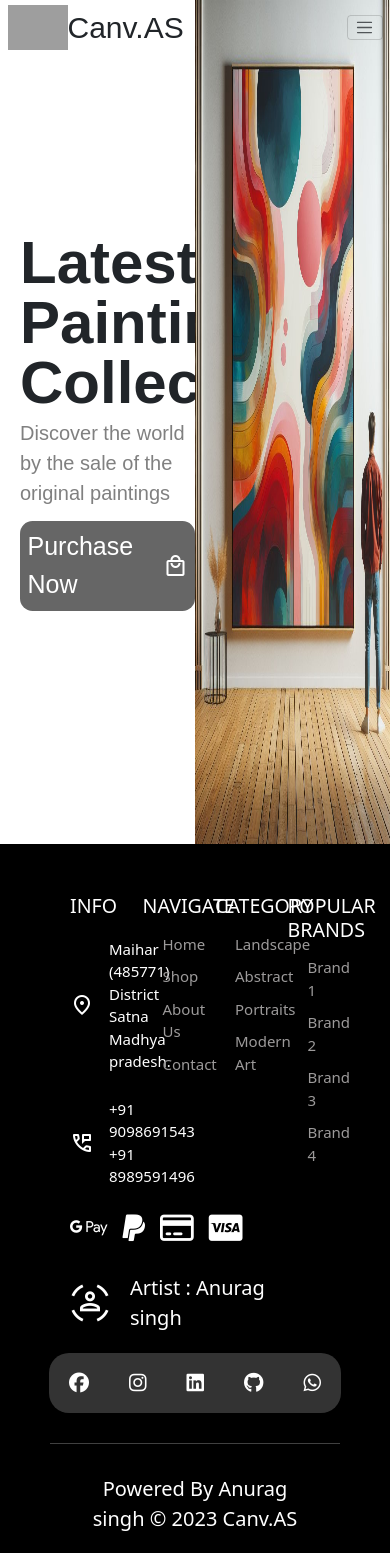
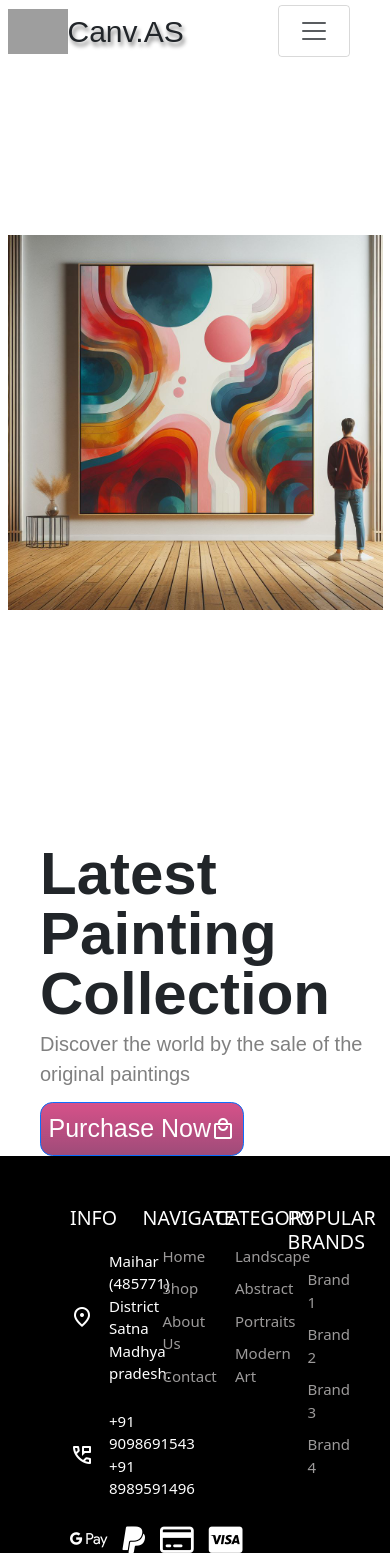
Before and after one commit to anurag6569201/Canv.AS, a Django app: page / in a window 390 px wide. Shown: the top 1553 px of the page. Before the commit the page ends 1531 px from the top, so only its background shows below. Run offline with Django 4.2, Linux system fonts and the light colour scheme; some libraries are stand-ins or nearby versions; some web fonts are replaced; grey boxes are pictures that could not be loaded.

Commit message:
adjusted the css and make it responsive

```diff
--- a/static/assets/css/main.css
+++ b/static/assets/css/main.css
@@ -26,6 +26,7 @@ body::-webkit-scrollbar{
 .logo span{
     font-size: 3em;
     font-family: 'Atomic Age', sans-serif;
+    text-shadow: 2px 4px 4px grey;
 }
 .menu a{
     text-decoration: none;
@@ -39,16 +40,8 @@ body::-webkit-scrollbar{
 /* nav end */
 
 /* hero */
-.hero{
-    top: 0;
-    height: 100vh;
-    display: flex;
-    align-items: center;
-    justify-content: space-evenly;
-    padding: 2em;
-}
-.hero1,.hero2{
-    width: 50%;
+.hero1{
+    padding-left: 40px;
 }
 .hero1 h1{
     font-size: 6em;
@@ -78,9 +71,27 @@ body::-webkit-scrollbar{
     border-radius: .5em;
     margin-top: .5em;
 }
-.hero2 img{
+.hero2{
     height: 100vh;
-    width: 50vw;
+    overflow: hidden;
+    display: flex;
+    align-items: center;
+    justify-content: center;
+}
+.hero2 img {
+    width: 100%;
+    height: auto;
+    max-width: 100%;
+    display: block;
+    object-fit: cover;
+}
+.hero_taker{
+    display: flex;
+    align-items: center;
+    justify-content: center;
+}
+.btn-primary{
+    background: linear-gradient(#d65189,#dd2e8e79);
 }
 /* hero end */
 
--- a/static/assets/css/registration.css
+++ b/static/assets/css/registrationn.css
@@ -4,14 +4,18 @@
     border-radius: 8px;
     width: 100%;
     height: 100vh;
-    font-size: 12px;
+    font-size: 13px;
     display: flex;
     justify-content: space-evenly;
     align-items: center;
     padding-right: 5em;
 }
 .containig_image img{
-    width: 50em;
+    width: 100%;
+    display: block;
+    max-width: 100%;
+    display: block;
+    object-fit: cover;
     height: 100vh;
 }
 .login-signup-tab-container {
@@ -33,7 +37,7 @@
 }
 
 .login-signup-tab:hover {
-    background-color: #ddd;
+    background: linear-gradient(#d65189,#dd2e8e79);
 }
 
 .active-login-signup-tab {
@@ -66,7 +70,7 @@
 }
 
 .login-signup-button {
-    background-color: #4caf50;
+    background: linear-gradient(#d65189,#dd2e8e79);
     color: #fff;
     padding: 10px;
     border: none;
@@ -76,5 +80,5 @@
 }
 
 .login-signup-button:hover {
-    background-color: #45a049;
+    background: linear-gradient(#d65189,#dd2e8e79);
 }
--- a/static/assets/js/main.js
+++ b/static/assets/js/main.js
@@ -4,11 +4,10 @@ window.addEventListener("scroll", () => {
   console.log(offset);
   if (offset >= 10) {
     navbar.style.background= "rgba(255, 255, 255, 1)";
-    navbar.style.boxShadow = "0 0 3px 10px white";
+    navbar.style.boxShadow = "0 0 1px 3px white";
   }
   else {
     navbar.style.background = "rgba(255, 255, 255, 0)";
-    navbar.style.boxShadow = "0 0 3px 10px transparent";
+    navbar.style.boxShadow = "0 0 1px 3px transparent";
   }
-
 });
--- a/templates/core/index.html
+++ b/templates/core/index.html
@@ -2,7 +2,18 @@
 {% load static %}
 
 {% block content %}
-
+<section class="container-fluid hero">
+    <div class="row hero_taker">
+        <div class="col-md-6 hero2">
+            <img src="{% static 'assets/logo/hero2.png' %}" alt="">
+        </div>
+        <div class="col-md-6 hero1">
+            <h1>Latest Painting <br>Collection</h1>
+            <p>Discover the world by the sale of the original paintings</p>
+            <a href="#" class="btn btn-primary">Purchase Now <span class="material-symbols-outlined">local_mall</span></a>
+        </div>
+    </div>
+</section>
 
 
 {% endblock content %}
--- a/templates/partials/base.html
+++ b/templates/partials/base.html
@@ -13,8 +13,15 @@
     <link href="https://cdn.jsdelivr.net/npm/bootstrap@5.3.2/dist/css/bootstrap.min.css" rel="stylesheet"
         integrity="sha384-T3c6CoIi6uLrA9TneNEoa7RxnatzjcDSCmG1MXxSR1GAsXEV/Dwwykc2MPK8M2HN" crossorigin="anonymous">
     <link rel="stylesheet" href="{% static 'assets/css/main.css' %}">
-    <link rel="stylesheet" href="{% static 'assets/css/registration.css' %}">
+    <link rel="stylesheet" href="{% static 'assets/css/registrationn.css' %}">
     <style>
+        .navbar-toggler,
+        .offcanvas-header{
+            padding: 10px 20px;
+        }
+        .nav-container{
+            padding-right: 40px;
+        }
         .navbar{
             background: rgba(255, 255, 255, .0);
 
@@ -44,13 +51,28 @@
             padding: 20px;
             background: white!important;
         }
+        .nav-link{
+            display: flex;
+            align-items: center;
+            font-size: 20px;
+        }
+        .nav-link span{
+            padding-right: 10px;
+        }
+        .navbar-toggler-icon{
+            font-size: 20px;
+        }
+        .btn-close{
+            font-size: 20px;
+            border: 2px solid grey;
+        }
     </style>
 </head>
 
 <body>
     <header>
         <nav class="navbar fixed-top" id="navb">
-            <div class="container-fluid">
+            <div class="container-fluid nav-container">
                 <div class="logo">
                     <img src="{% static 'assets/logo/logo.png' %}" alt="">
                     <span>Canv.AS</span>
--- a/templates/userauths/sign-up.html
+++ b/templates/userauths/sign-up.html
@@ -5,7 +5,7 @@
 
 <div id="login-signup-form-container">
     <div class="containig_image">
-        <img src="/static/assets/logo/mainpage.png" alt="">
+        <img src="/static/assets/logo/register.png" alt="">
     </div>
     <div class="contaning_forms">
         <div class="login-signup-tab-container">
```
Also changed, not shown: other parts of templates/partials/base.html (+8 -22 lines), db.sqlite3, static/assets/logo/mainpage.jpg (deleted), static/assets/logo/mainpage.png (deleted), static/assets/logo/register.png (added).
